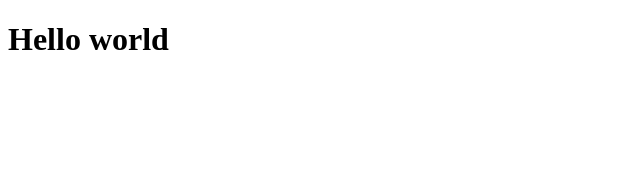
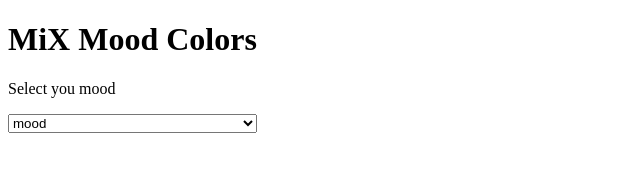
Before and after one commit to Chandanaku/git-practice, a plain HTML site: page index.html in a window 1280 px wide. Shown: the whole page, without its empty margins (0-640 px from the left). Drawn offline with Linux system fonts and the light colour scheme.

Commit message:
jsFun1 commit.

```diff
--- a/index.html
+++ b/index.html
@@ -4,9 +4,30 @@
     <meta charset="UTF-8" />
     <meta name="viewport" content="width=device-width, initial-scale=1.0" />
     <style rel="style.css" href="style.css"></style>
+    <script href="script.js"></script>
     <title>Document</title>
   </head>
   <body>
-    <h1>Hello world</h1>
+    <div class="container1">
+      <h1 id="head1">MiX Mood Colors</h1>
+      <p id=" p1">Select you mood</p>
+      <select
+        inputmode="button"
+        id="moods"
+        title="color"
+        onclick="genratecolor()"
+      >
+        <h4 id="h4">Select mood</h4>
+        <option>mood</option>
+        <option value="Active">Active</option>
+        <option value="Responsible">Responsible</option>
+        <option value="Supportive">Supportive</option>
+        <option value="Happy">Happy</option>
+        <option value="Sad">Calm / Sad</option>
+        <option value="Angry">Angry</option>
+        <option value="Tense">Stress/Tense</option>
+        <option value="NotSure">Not sure of the current Mood/ Nervous</option>
+      </select>
+    </div>
   </body>
 </html>
```
Also changed, not shown: script.js (+20 -0 lines).
